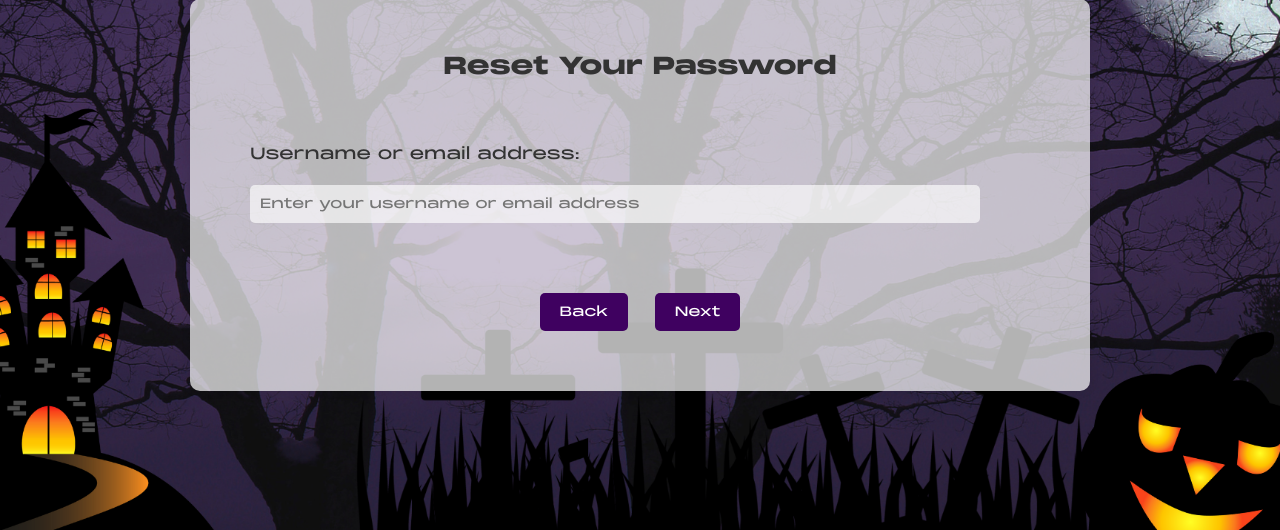
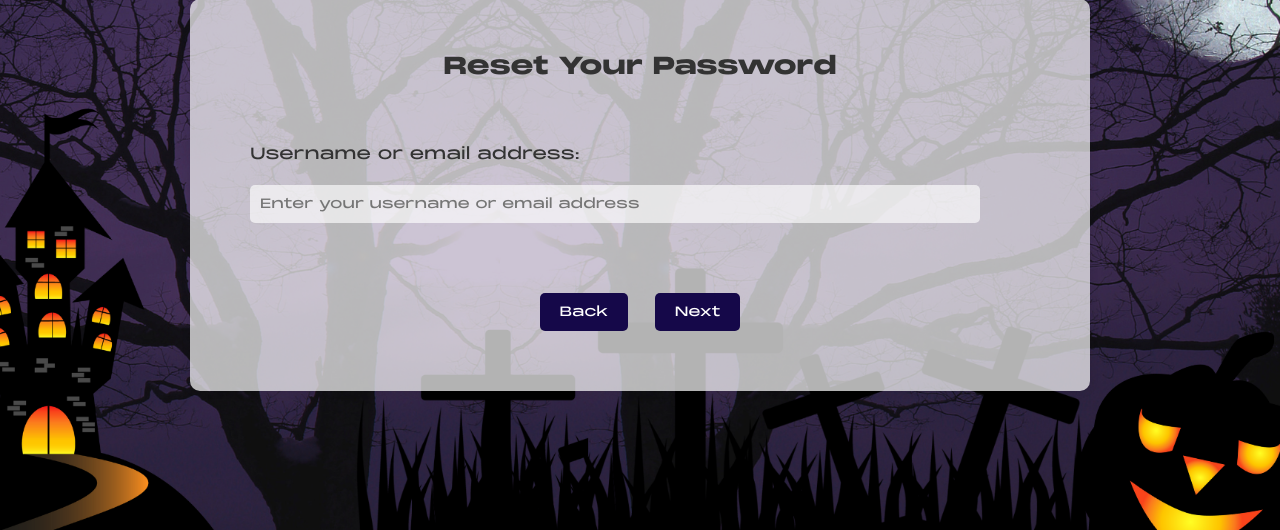
Before and after one commit to KTECeline/SDP-GA-, a PHP site: page /login_register/forgot_password.php in a window 1280 px wide. Shown: the part 213-743 px from the top of the page. Run offline with PHP 8.4, Linux system fonts and the light colour scheme; some libraries are stand-ins or nearby versions.

Commit message:
Update login_register.css

```diff
--- a/css/login_register.css
+++ b/css/login_register.css
@@ -376,7 +376,7 @@
 }
 
 .submit-btn {
-    background-color: #3f0160;
+    background-color: hsl(252, 80%, 16%);
     color: #fff;
     padding: 10px 20px;
     border: 0px;
```
